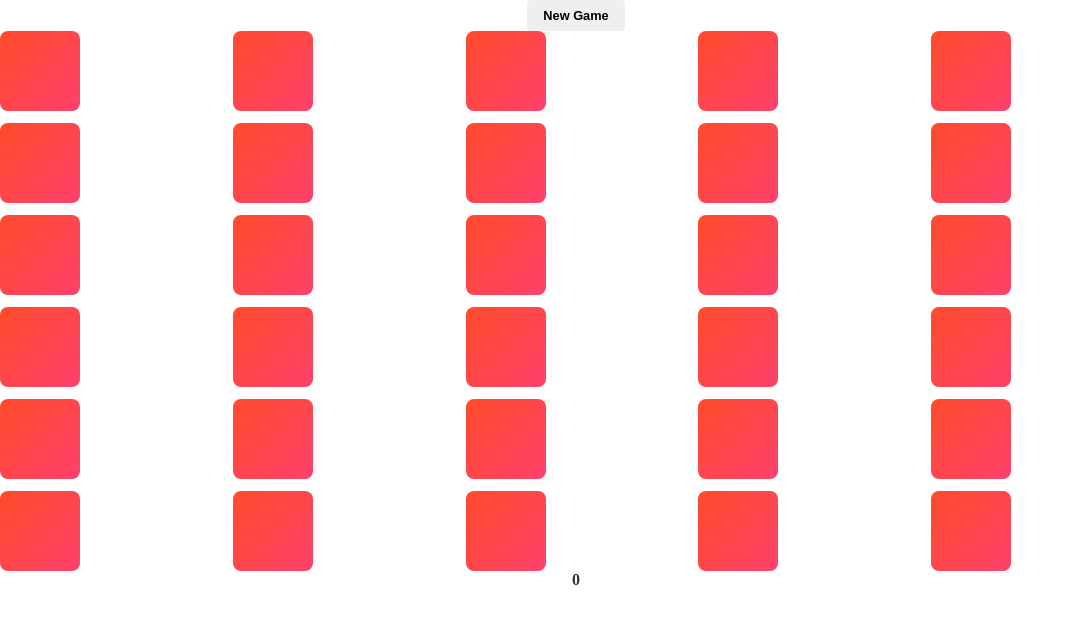
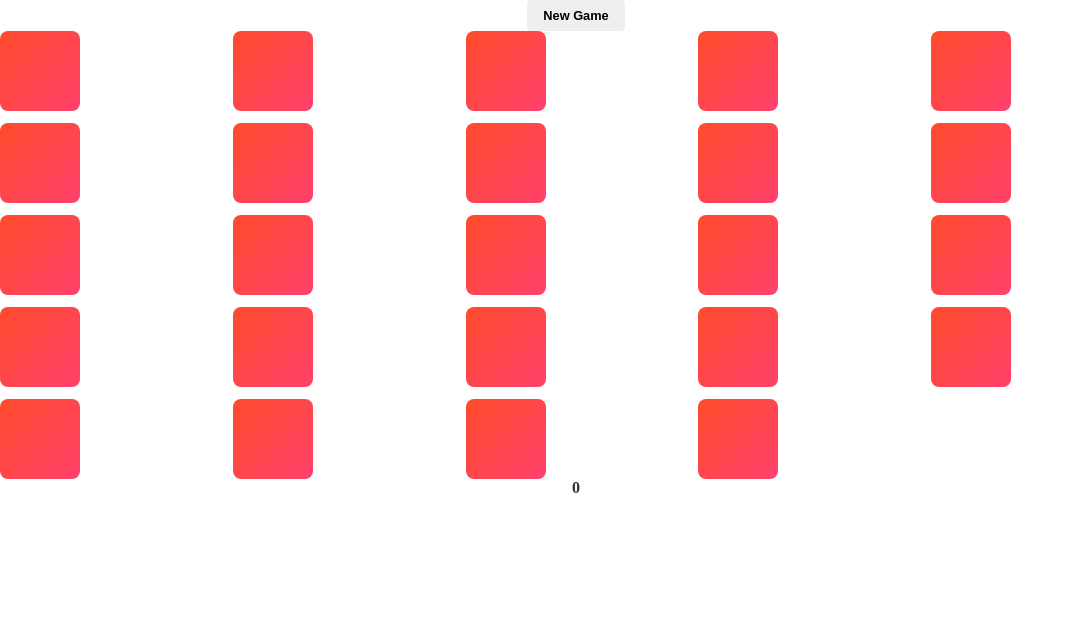
Before and after one commit to chimsegoidaibang/just-find, a React (Create React App) app: page / in a window 1280 px wide. Shown: the top 624 px of the page, without its empty margins (0-1074 px from the left). Built offline with nearby package versions, Linux system fonts and the light colour scheme.

Commit message:
bearkpoint 12 timeout 500ms

```diff
--- a/src/App.js
+++ b/src/App.js
@@ -38,7 +38,7 @@ function App() {
             } else {
                 console.log('there two card no matched')
 
-                setTimeout(() => resetTurn(), 1000)
+                setTimeout(() => resetTurn(), 500)
                 // resetTurn()
             }
         }
--- a/src/ultis/index.js
+++ b/src/ultis/index.js
@@ -62,5 +62,5 @@ const data = [
     },
 ]
 
-const breakPoint = 15
+const breakPoint = 12
 export const words = data.slice(0, breakPoint)
```
